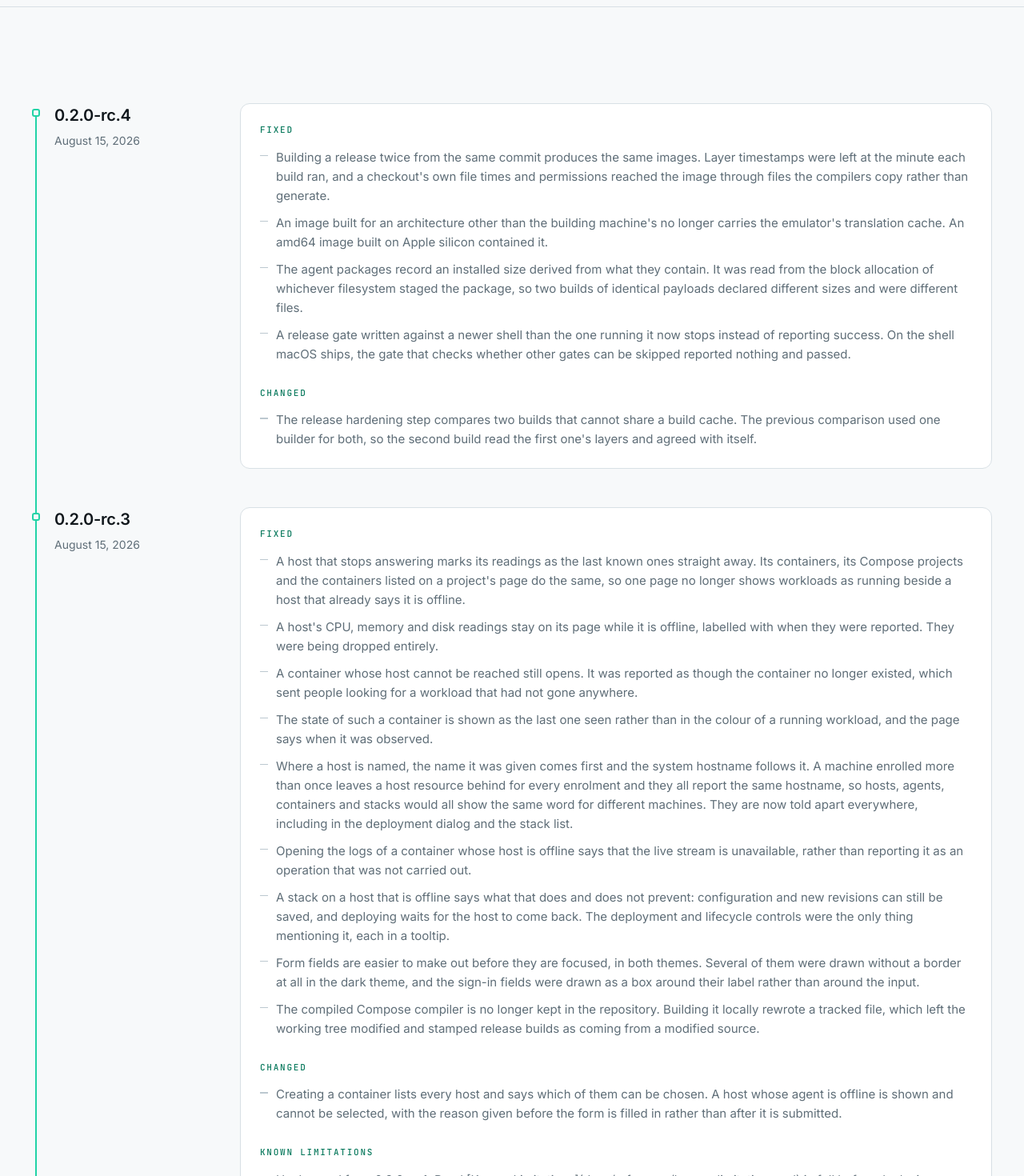
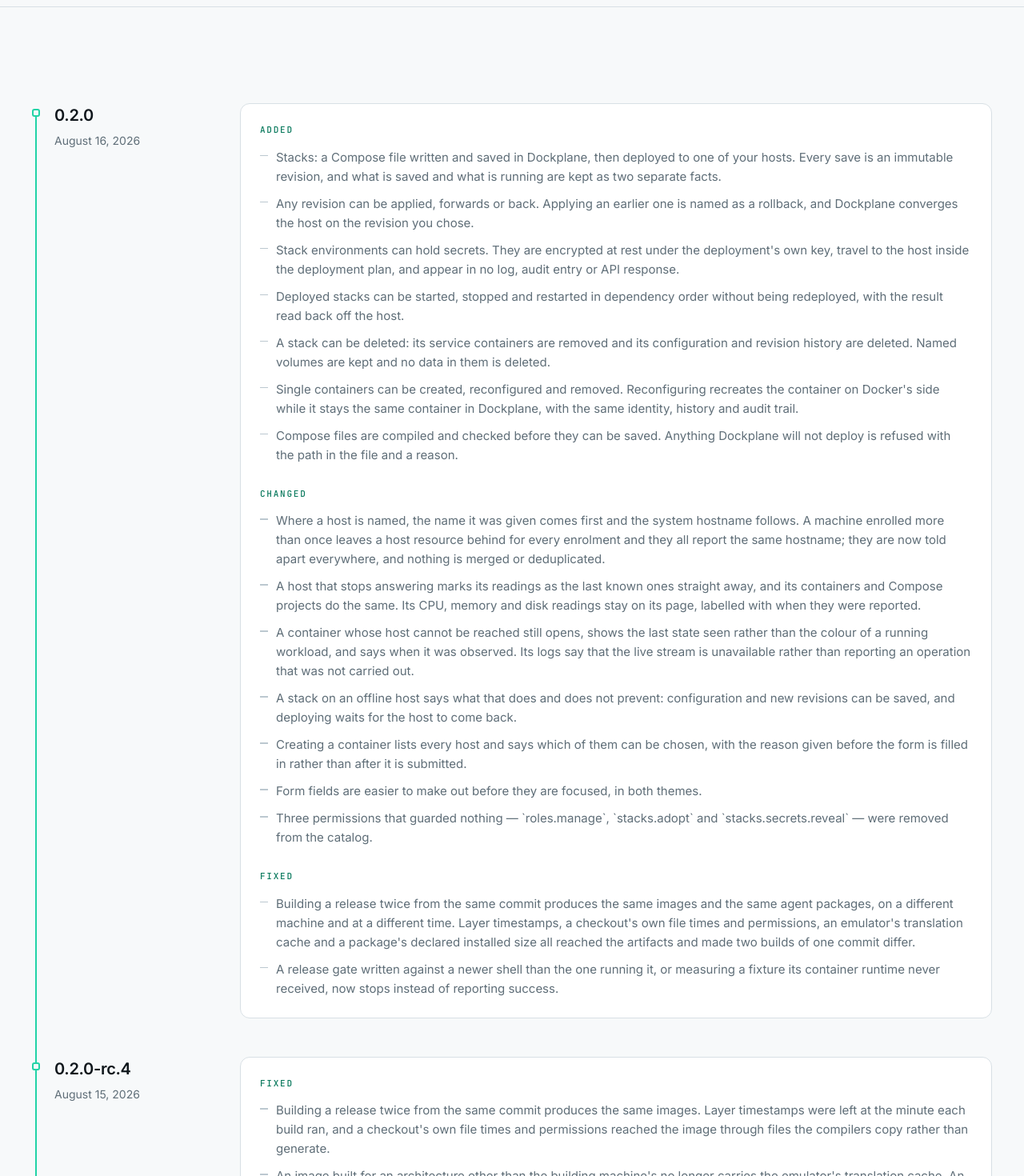
Before and after one commit to Dockplanee/dockplane, an Angular app in the folder website/: page /changelog in a window 1280 px wide. Shown: the part 440-1910 px from the top of the page at 80% size. Built offline with nearby package versions, Linux system fonts and the light colour scheme.

Commit message:
docs(release): add v0.2.0 notes

```diff
--- a/website/src/app/pages/changelog/changelog.data.ts
+++ b/website/src/app/pages/changelog/changelog.data.ts
@@ -2,6 +2,43 @@
 import { ChangelogRelease } from './changelog-entries';
 
 export const CHANGELOG: readonly ChangelogRelease[] = [
+  {
+    version: '0.2.0',
+    date: '2026-08-16',
+    changes: [
+      {
+        type: 'Added',
+        items: [
+          'Stacks: a Compose file written and saved in Dockplane, then deployed to one of your hosts. Every save is an immutable revision, and what is saved and what is running are kept as two separate facts.',
+          'Any revision can be applied, forwards or back. Applying an earlier one is named as a rollback, and Dockplane converges the host on the revision you chose.',
+          'Stack environments can hold secrets. They are encrypted at rest under the deployment\'s own key, travel to the host inside the deployment plan, and appear in no log, audit entry or API response.',
+          'Deployed stacks can be started, stopped and restarted in dependency order without being redeployed, with the result read back off the host.',
+          'A stack can be deleted: its service containers are removed and its configuration and revision history are deleted. Named volumes are kept and no data in them is deleted.',
+          'Single containers can be created, reconfigured and removed. Reconfiguring recreates the container on Docker\'s side while it stays the same container in Dockplane, with the same identity, history and audit trail.',
+          'Compose files are compiled and checked before they can be saved. Anything Dockplane will not deploy is refused with the path in the file and a reason.',
+        ],
+      },
+      {
+        type: 'Changed',
+        items: [
+          'Where a host is named, the name it was given comes first and the system hostname follows. A machine enrolled more than once leaves a host resource behind for every enrolment and they all report the same hostname; they are now told apart everywhere, and nothing is merged or deduplicated.',
+          'A host that stops answering marks its readings as the last known ones straight away, and its containers and Compose projects do the same. Its CPU, memory and disk readings stay on its page, labelled with when they were reported.',
+          'A container whose host cannot be reached still opens, shows the last state seen rather than the colour of a running workload, and says when it was observed. Its logs say that the live stream is unavailable rather than reporting an operation that was not carried out.',
+          'A stack on an offline host says what that does and does not prevent: configuration and new revisions can be saved, and deploying waits for the host to come back.',
+          'Creating a container lists every host and says which of them can be chosen, with the reason given before the form is filled in rather than after it is submitted.',
+          'Form fields are easier to make out before they are focused, in both themes.',
+          'Three permissions that guarded nothing — `roles.manage`, `stacks.adopt` and `stacks.secrets.reveal` — were removed from the catalog.',
+        ],
+      },
+      {
+        type: 'Fixed',
+        items: [
+          'Building a release twice from the same commit produces the same images and the same agent packages, on a different machine and at a different time. Layer timestamps, a checkout\'s own file times and permissions, an emulator\'s translation cache and a package\'s declared installed size all reached the artifacts and made two builds of one commit differ.',
+          'A release gate written against a newer shell than the one running it, or measuring a fixture its container runtime never received, now stops instead of reporting success.',
+        ],
+      },
+    ],
+  },
   {
     version: '0.2.0-rc.4',
     date: '2026-08-15',
```
Also changed, not shown: 2 other files (tests, documents, lock files or other folders).
